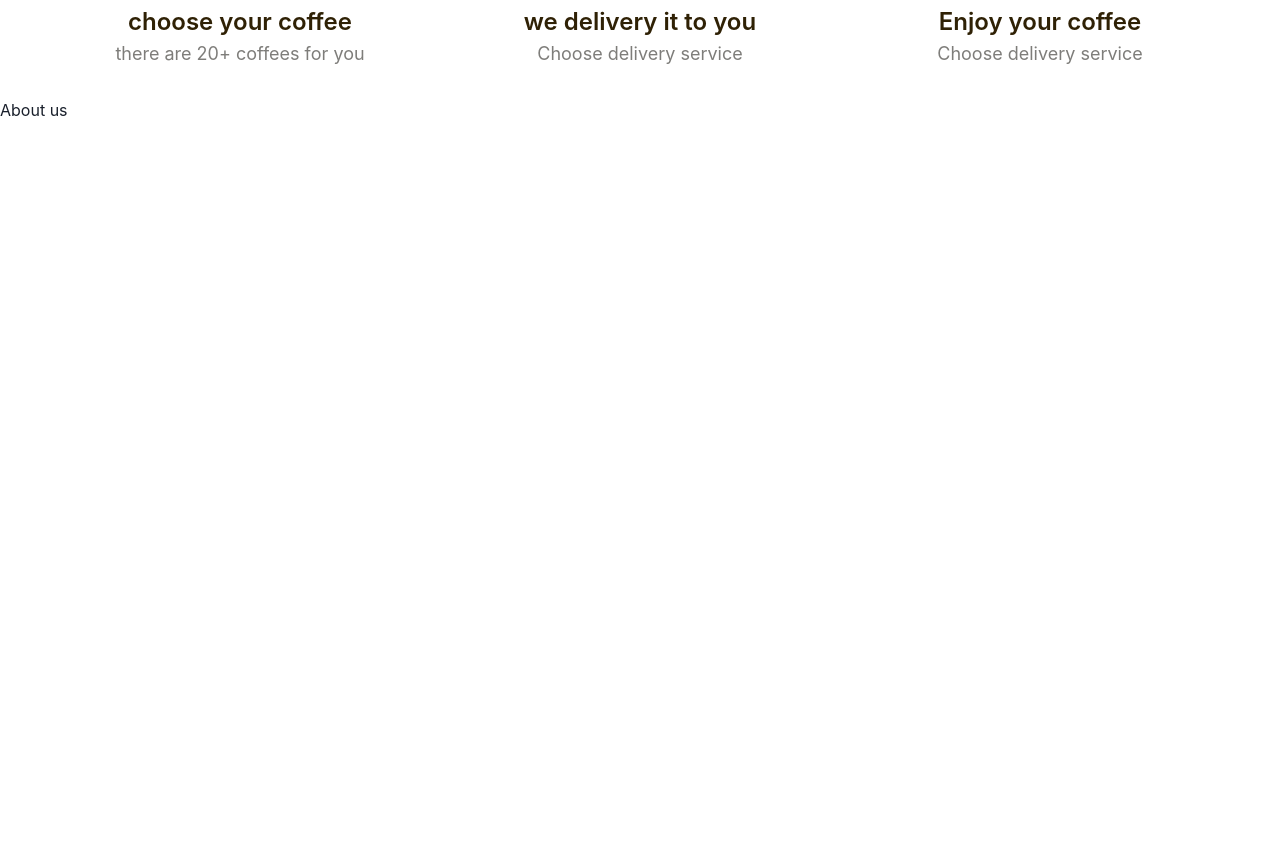
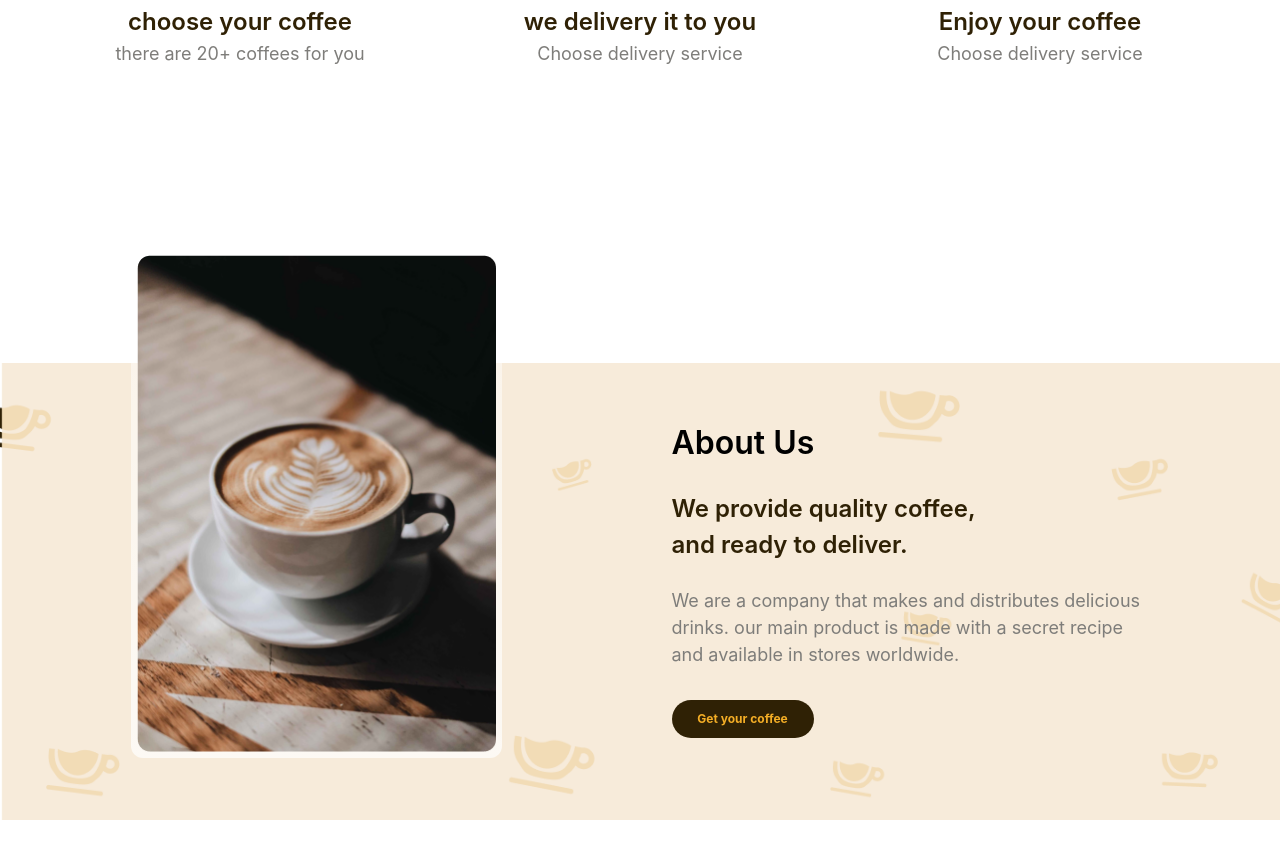
Before and after one commit to AlexandreOSouza/coffee-shop, a Next.js app: page / in a window 1280 px wide. Shown: the part 1612-2470 px from the top of the page. Before the commit the page ends 1834 px from the top, so only its background shows below. Built offline with nearby package versions, Linux system fonts and the light colour scheme.

Commit message:
chore: add new section

```diff
--- /dev/null
+++ b/components/buttons/getCoffee/index.jsx
@@ -0,0 +1,33 @@
+import { Button, Text } from "@chakra-ui/react"
+
+const GetCoffeeButton = ({ ...props}) => {
+    return (
+        <Button
+            width={'142px'}
+            height={'38px'}
+            borderRadius={'33px'}
+            backgroundColor={'secondary'}
+            _hover={{
+                background: 'secondary',
+                filter: 'brightness(0.7)'
+            }}
+            _active={{
+                background: 'secondary',
+                filter: 'brightness(0.7)'
+            }}
+            {...props}
+        >
+            <Text
+                color={'#F4AE26'}
+                fontSize={'12px'}
+                lineHeight={'18px'}
+                align={'center'}
+                fontWeight={'700'}
+            >
+                Get your coffee
+            </Text>
+        </Button>
+    )
+}
+
+export default GetCoffeeButton
--- a/components/sections/aboutUs/index.jsx
+++ b/components/sections/aboutUs/index.jsx
@@ -1,6 +1,53 @@
+import { Box, Flex } from "@chakra-ui/react"
+import Image from "next/image"
+import GetCoffeeButton from "../../buttons/getCoffee"
+import DescText from "../../texts/description"
+import SubtileText from "../../texts/subtitle"
+import TitleText from "../../texts/title"
+
 const AboutUsSection = () => {
     return (
-        <h1>About us</h1>
+        <Flex
+            backgroundImage={'/static/images/aboutUs/bg-image.png'}
+            backgroundRepeat={'no-repeat'}
+            backgroundPosition={'bottom'}
+            backgroundSize={'100% 80%'}
+            width={'100%'}
+            height={'572px'}
+            justifyContent={'center'}
+            alignItems={'flex-end'}
+            pb={'62px'}
+            columnGap={'170px'}
+            mt={'150px'}
+        >
+            <Flex
+                background={'linear-gradient(180deg, rgba(255, 255, 255, 0.4) 0%, rgba(255, 255, 255, 0.7) 100%)'}
+                padding={'6px'}
+                borderRadius={'12px'}
+            >
+                <Image src={'/static/images/aboutUs/coffee.png'} width={'359px'} height={'497px'} />
+            </Flex>
+            <Flex
+                flexDirection={'column'}
+                mb={'20px'}
+                mt={'84px'}
+            >
+                <TitleText>
+                    About Us
+                </TitleText>
+                <Box maxW={'348px'} mt={'24px'}>
+                    <DescText>
+                        We provide quality coffee, and ready to deliver.
+                    </DescText>
+                </Box>
+                <Box maxW={'478px'} mt={'24px'}>
+                    <SubtileText>
+                    We are a company that makes and distributes delicious drinks. our main product is made with a secret recipe and available in stores worldwide.
+                    </SubtileText>
+                    <GetCoffeeButton mt={'32px'}/>
+                </Box>
+            </Flex>
+        </Flex>
     )
 }
 
```
Also changed, not shown: public/static/images/aboutUs/bg-image.png (added), public/static/images/aboutUs/coffee.png (added).
